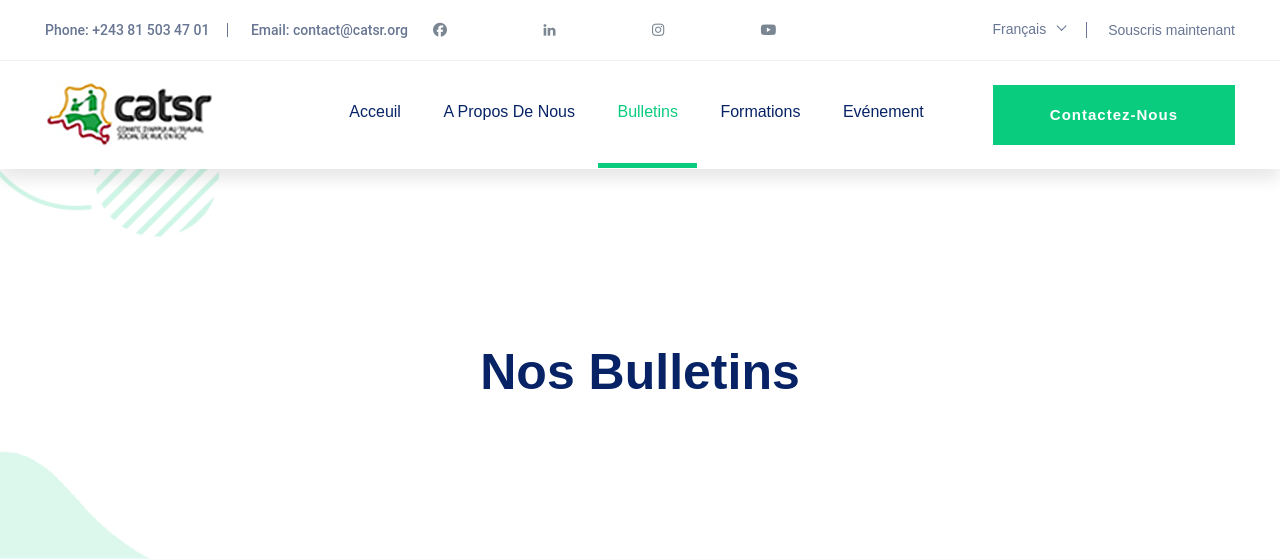
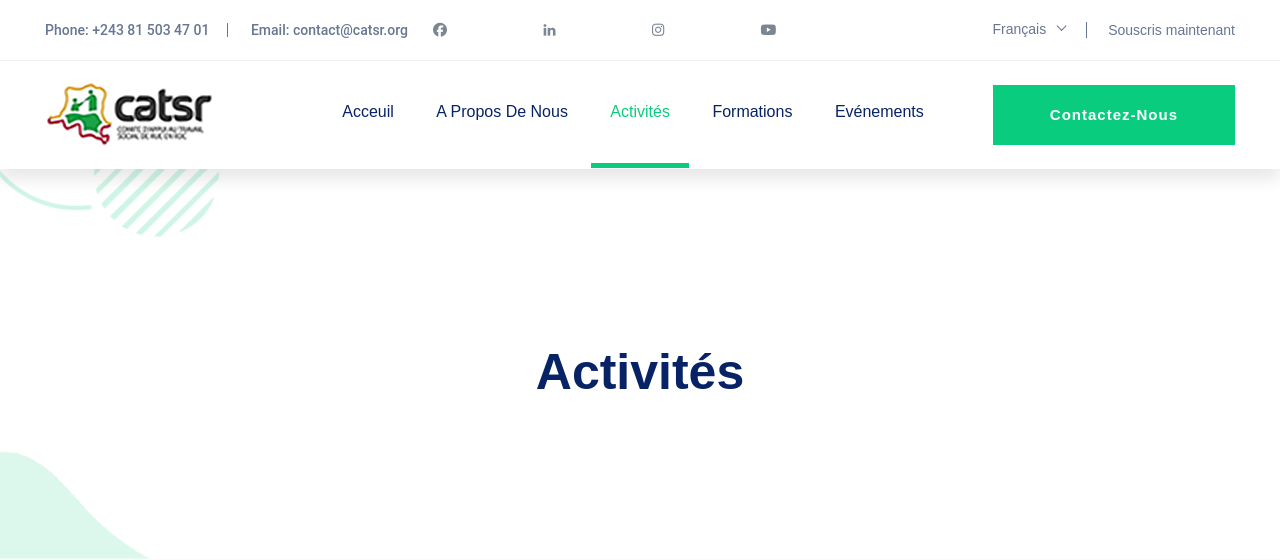
Before and after one commit to Kgermando/catsr, a Django app: page /bulletins/ in a window 1280 px wide. Shown: the top 560 px of the page. Run offline with Django 3.2, Linux system fonts and the light colour scheme; data that the repository does not hold is empty; some libraries are stand-ins or nearby versions; some web fonts are replaced.

Commit message:
edit activites

```diff
--- a/templates/base.html
+++ b/templates/base.html
@@ -68,7 +68,6 @@
     </div>
 
     <!-- JS here -->
-
     <script src="{% static 'js/vendor/modernizr-3.5.0.min.js' %}"></script>
     <!-- Jquery, Popper, Bootstrap -->
     <script src="{% static 'js/vendor/jquery-1.12.4.min.js' %}"></script>
--- a/templates/nav/header.html
+++ b/templates/nav/header.html
@@ -79,13 +79,13 @@
                                                 <a class="{% if url_name == 'about' %}active{% endif %}" href="{% url 'app:about' %}">A Propos de Nous</a>
                                             </li>
                                             <li class="{% if url_name == 'bulletin' %}active{% endif %}">
-                                                <a class="{% if url_name == 'bulletin' %}active{% endif %}" href="{% url 'bulletin:bulletin' %}">Bulletins</a>
+                                                <a class="{% if url_name == 'bulletin' %}active{% endif %}" href="{% url 'bulletin:bulletin' %}">Activités</a>
                                             </li>
                                             <li class="{% if url_name == 'formations' %}active{% endif %}">
                                                 <a class="{% if url_name == 'formations' %}active{% endif %}" href="{% url 'formations:formations' %}">Formations</a>
                                             </li>
                                             <li class="{% if url_name == 'event' %}active{% endif %}">
-                                                <a href="{% url 'event:event' %}">Evénement</a>
+                                                <a href="{% url 'event:event' %}">Evénements</a>
                                             </li>
                                             <li class="d-lg-none {% if url_name == 'contact' %}active{% endif %}">
                                                 <a class="d-lg-none {% if url_name == 'contact' %}active{% endif %}" href="{% url 'app:contact' %}">Contactez-Nous</a>
--- a/templates/pages/app/historique.html
+++ b/templates/pages/app/historique.html
@@ -19,7 +19,7 @@
                             <ul class="blog-info-link mt-3 mb-4">
                                 <li><a href="#"><i class="fa fa-home"></i>38, Avenue Mbanza Ngoma, Q/ Adoula C/ bandalungwa, Ville de Kinshasa, RDC</a></li>
                             </ul>
-                            <p class="excert">
+                            <p class="excert ">
                                 Créé à Kinshasa le 22 décembre 2006 à la suite d’un séminaire international de formation en travail
                                 social de rue organisée par Dynamo International de 3 au 7 avril de la même année, en vue du suivi des
                                  recommandations formulées lors du séminaire ;
--- a/templates/pages/bulletins/bulletins.html
+++ b/templates/pages/bulletins/bulletins.html
@@ -1,7 +1,7 @@
 {% extends 'base.html' %}
 {% load static %}
 
-{% block title %}Bulletins{% endblock %}
+{% block title %}Activités{% endblock %}
 
 {% block content %}
 
@@ -12,7 +12,7 @@
                 <div class="row">
                     <div class="col-xl-12">
                         <div class="hero-cap hero-cap2 pt-20 text-center">
-                            <h2>Nos Bulletins</h2>
+                            <h2>Activités</h2>
                         </div>
                     </div>
                 </div>
@@ -31,7 +31,7 @@
                                 <img src="{{bulletin.img_bulletin.url}}" width="300" height="200" alt="{{ bulletin.titre_bulletin }}">
                             </div>
                             <div class="cases-caption">
-                                <h3><a href="{% url 'bulletin:bulletin_detail' bulletin.slug %}">{{ bulletin.titre_bulletin }}</a></h3>
+                                <h3><a href="{% url 'bulletin:bulletin_detail' bulletin.slug %}">{{ bulletin.titre_bulletin|truncatewords:10 }}</a></h3>
                                 <!-- Progress Bar -->
                                 <div class="single-skill mb-15">
 
```
Also changed, not shown: app/admin.py (+14 -1 lines), templates/pages/app/home.html (+36 -8 lines), templates/pages/bulletins/bulletin-detail.html (+15 -9 lines).
